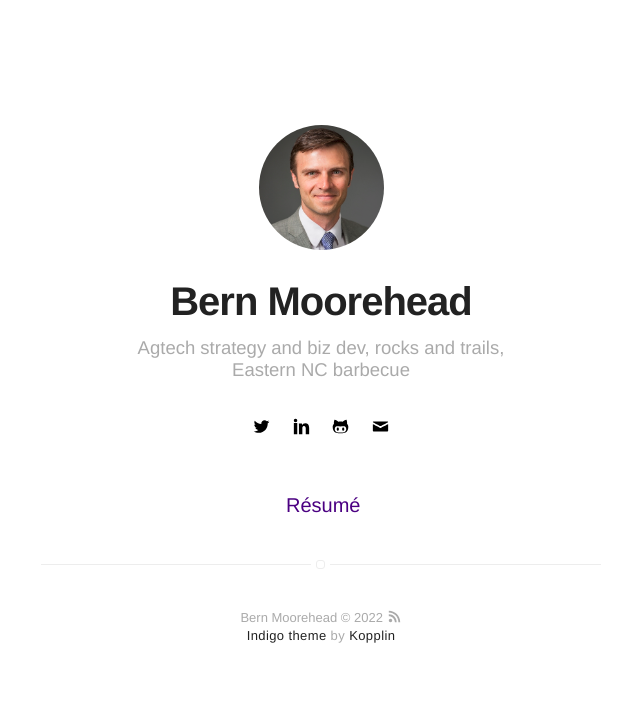
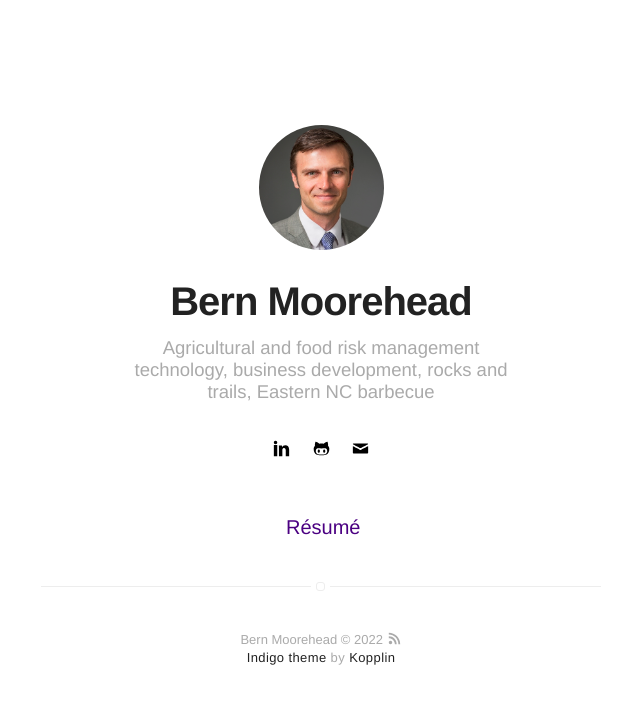
Before and after one commit to andareiro/andareiro.github.io, a Jekyll site: the page built from index.html, in a window 1280 px wide. Shown: the top 704 px of the page, without its empty margins (319-959 px from the left). Built offline with Jekyll 4.4.1, drawn with Linux system fonts in a browser that asks for light colours.

Commit message:
Update _config.yml

```diff
--- a/_config.yml
+++ b/_config.yml
@@ -1,6 +1,6 @@
 # main text of home
 name: Bern Moorehead
-bio: Agtech strategy and biz dev, rocks and trails, Eastern NC barbecue
+bio: Agricultural and food risk management technology, business development, rocks and trails, Eastern NC barbecue
 
 # twitter summary info
 description: Bio projects and links
@@ -14,7 +14,7 @@ picture: assets/images/headshot.png
 # and specify source (external or local).
 resume: true
 resume-external: false
-resume-url: assets/resume_bern_moorehead.pdf
+resume-url: assets/resume_january_2021.pdf
 
 # url: https://koppl.in/indigo
 url: http://andareiro.github.io
@@ -35,14 +35,14 @@ permalink: /:title/
 
 # if you don't have any of social below, comment the line
 # facebook: myfacebook
-twitter: bernmoorehead
+# twitter: bernmoorehead
 # google: mygoogle
 # instagram: myinstagram
 # pinterest: mypinterest
 linkedin: bernmoorehead
 # youtube: myyoutube
 # spotify: myspotify
-github: andareiro
+# github: andareiro
 # lastfm: mylastfm
 # stackoverflow: 7044681/mystackoverflow
 # quora: userquora
@@ -55,10 +55,10 @@ email: bern@escal.io
 authors:
     bernmoorehead:
         name: Bern Moorehead
-        bio: Agtech and Eastern NC barbecue
+        bio: Risk management tech and Eastern NC barbecue
         external-image: false
         picture: assets/images/headshot.png
-        twitter: bernmoorehead
+#        twitter: bernmoorehead
 
 # do you want a larger site? change the option below
 # options: [normal, large] | default: normal
```
